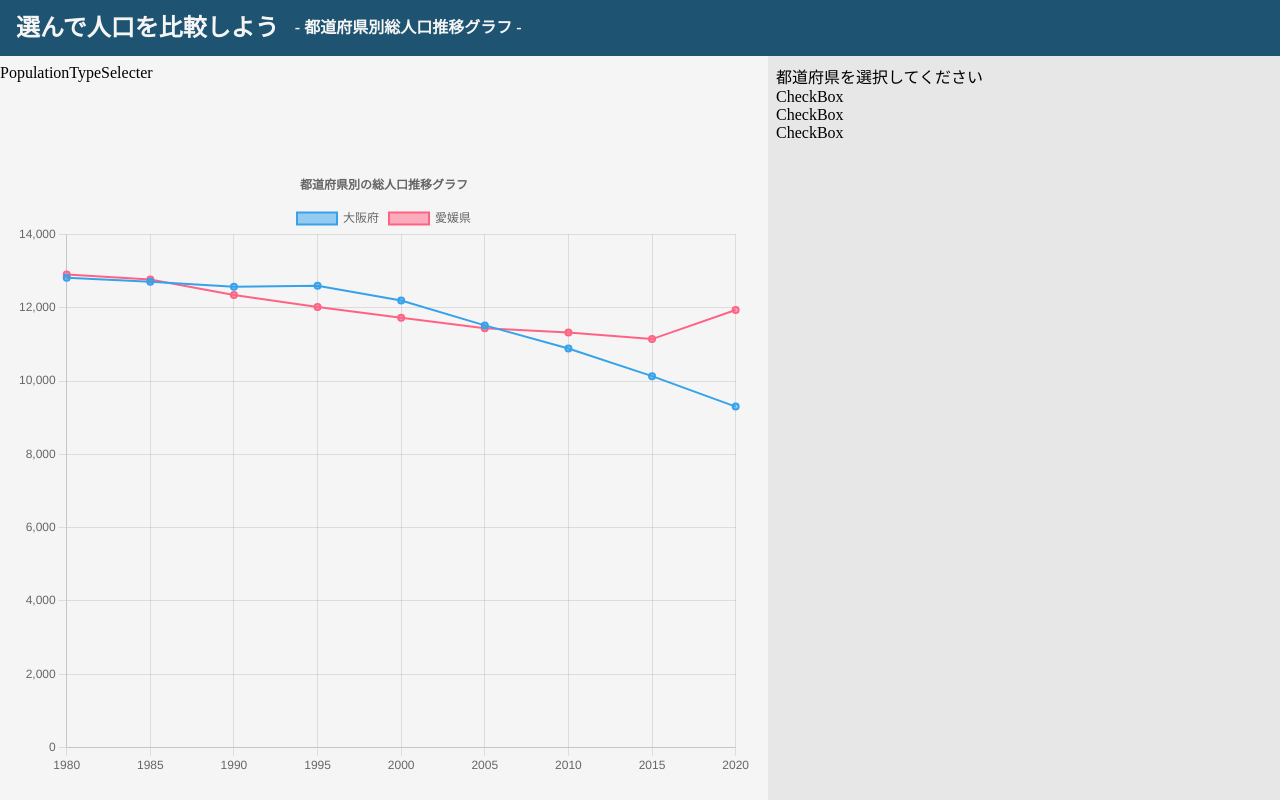
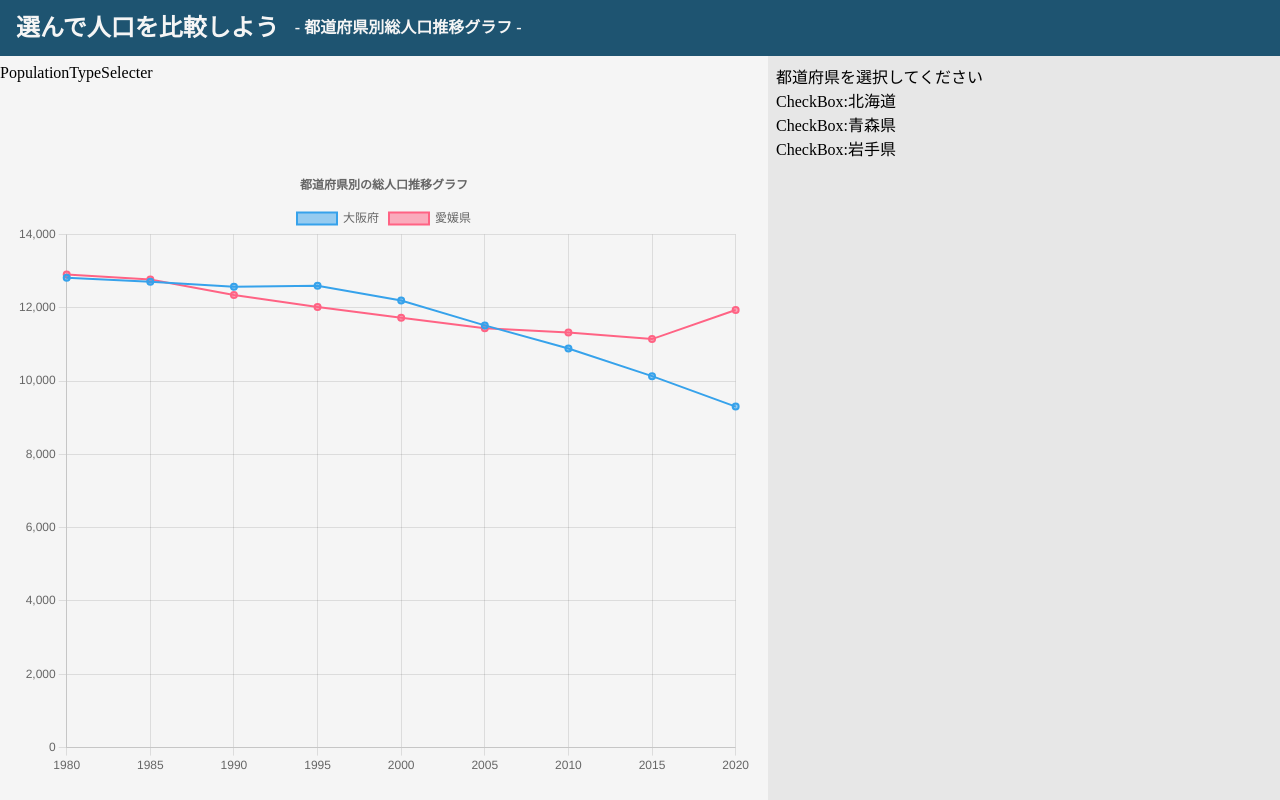
Before and after one commit to YukaChoco/population-graph, a Next.js app: page / in a window 1280 px wide. Built offline with nearby package versions, Linux system fonts and the light colour scheme.

Commit message:
SettingSheetやそのコンポーネントにpropsを追加

```diff
--- a/src/components/SettingSheet.tsx
+++ b/src/components/SettingSheet.tsx
@@ -1,13 +1,28 @@
 import styles from '@/styles/SettingSheet.module.css';
 import CheckBox from './atom/CheckBox';
+import Prefecture from '@/types/Prefecture';
 
-export default function SettingSheet() {
+interface Props {
+  prefectures: Prefecture[];
+  handlePrefectureSelected: () => void;
+}
+
+export default function SettingSheet(props: Props) {
   return (
     <div className={styles.sheet}>
       都道府県を選択してください
-      <CheckBox />
-      <CheckBox />
-      <CheckBox />
+      <CheckBox
+        prefecture={props.prefectures[0]}
+        handleChange={props.handlePrefectureSelected}
+      />
+      <CheckBox
+        prefecture={props.prefectures[1]}
+        handleChange={props.handlePrefectureSelected}
+      />
+      <CheckBox
+        prefecture={props.prefectures[2]}
+        handleChange={props.handlePrefectureSelected}
+      />
     </div>
   );
 }
--- a/src/components/atom/CheckBox.tsx
+++ b/src/components/atom/CheckBox.tsx
@@ -1,3 +1,10 @@
-export default function CheckBox() {
-  return <div>CheckBox</div>;
+import Prefecture from '@/types/Prefecture';
+
+interface Props {
+  prefecture: Prefecture;
+  handleChange: () => void;
 }
+
+export default function CheckBox(props: Props) {
+  return <div>CheckBox:{props.prefecture.prefName}</div>;
+}
--- a/src/pages/index.tsx
+++ b/src/pages/index.tsx
@@ -7,6 +7,22 @@ import usePrefectures from '@/hooks/usePrefectures';
 
 export default function Home() {
   const { prefectures } = usePrefectures();
+
+  const Main = () => {
+    if (prefectures) {
+      return (
+        <>
+          <GraphSheet />
+          <SettingSheet
+            prefectures={prefectures}
+            handlePrefectureSelected={() => {}}
+          />
+        </>
+      );
+    }
+    return <>Loading...</>;
+  };
+
   return (
     <>
       <Head>
@@ -21,8 +37,7 @@ export default function Home() {
       <div className={styles.container}>
         <Header />
         <main className={styles.main}>
-          <GraphSheet />
-          <SettingSheet />
+          <Main />
         </main>
       </div>
     </>
```
